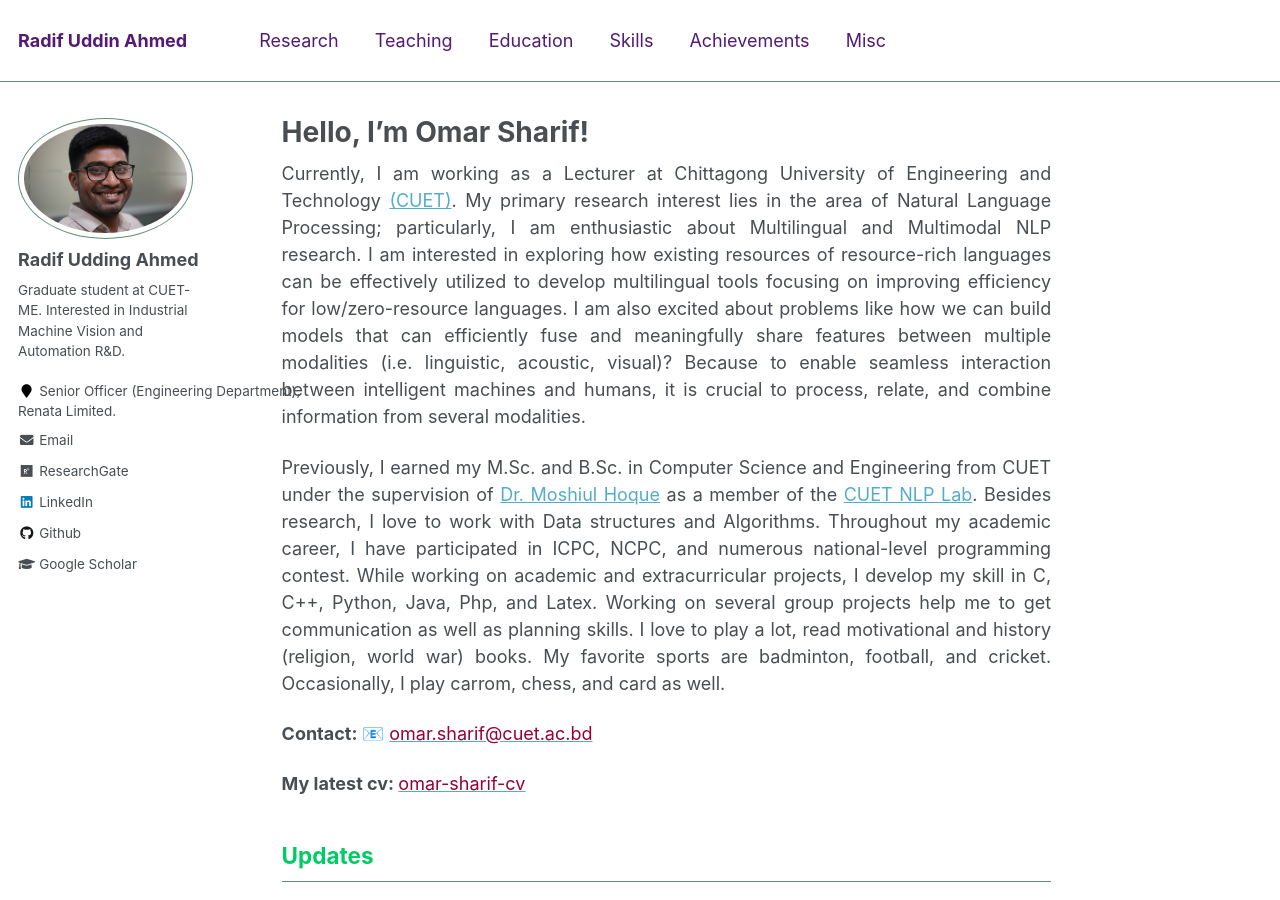
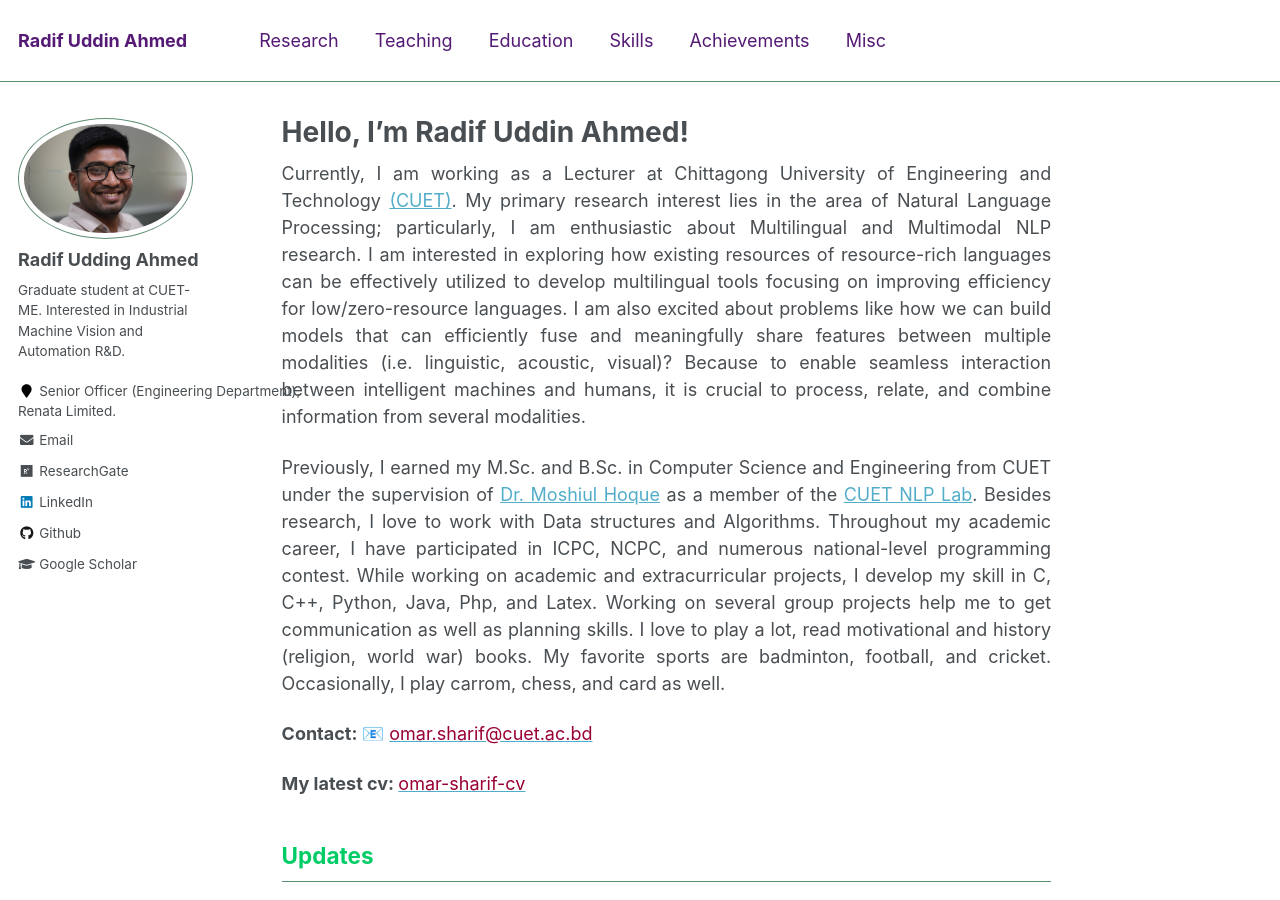
Before and after one commit to ricky-018/ricky-018.github.io, a Jekyll site: the page built from _pages/about.md, in a window 1280 px wide and 900 px high. Built offline with Jekyll 4.4.1, drawn with Linux system fonts in a browser that asks for light colours.

Commit message:
Update about.md

```diff
--- a/_pages/about.md
+++ b/_pages/about.md
@@ -1,6 +1,6 @@
 ---
 permalink: /
-title: "Hello, I'm Omar Sharif!"
+title: "Hello, I'm Radif Uddin Ahmed!"
 excerpt: "About me"
 author_profile: true
 redirect_from:
```
